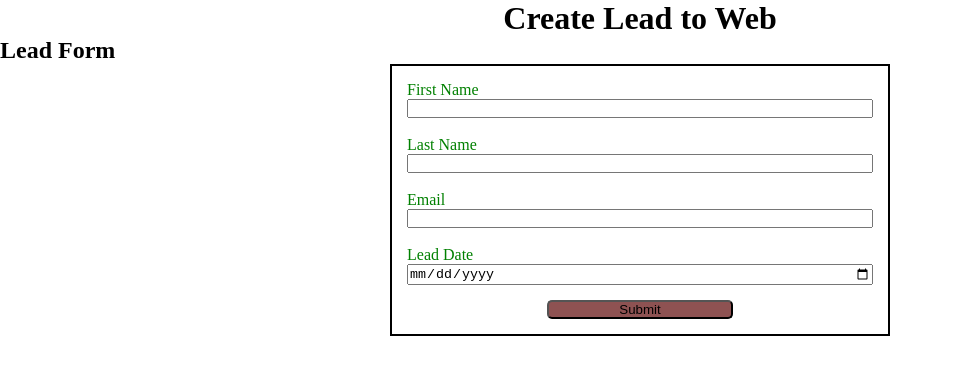
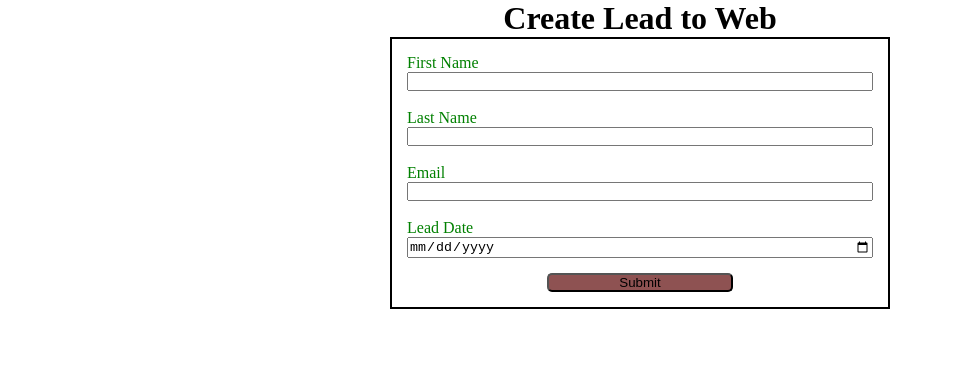
Before and after one commit to ShiwarkarTushar/Web-to-Lead-SF, a plain HTML site: page Index.html in a window 1280 px wide. Shown: the whole page, without its empty margins (0-953 px from the left). Drawn offline with Linux system fonts and the light colour scheme.

Commit message:
remove heading

```diff
--- a/Index.html
+++ b/Index.html
@@ -9,7 +9,7 @@
   </head>
   <body>
     <h1>Create Lead to Web</h1>
-    <h2>Lead Form</h2>
+
     <form
       action="https://webto.salesforce.com/servlet/servlet.WebToLead?encoding=UTF-8&orgId=00DdM00000FYryv"
       method="POST" onsubmit="beforesubmit()"
```
